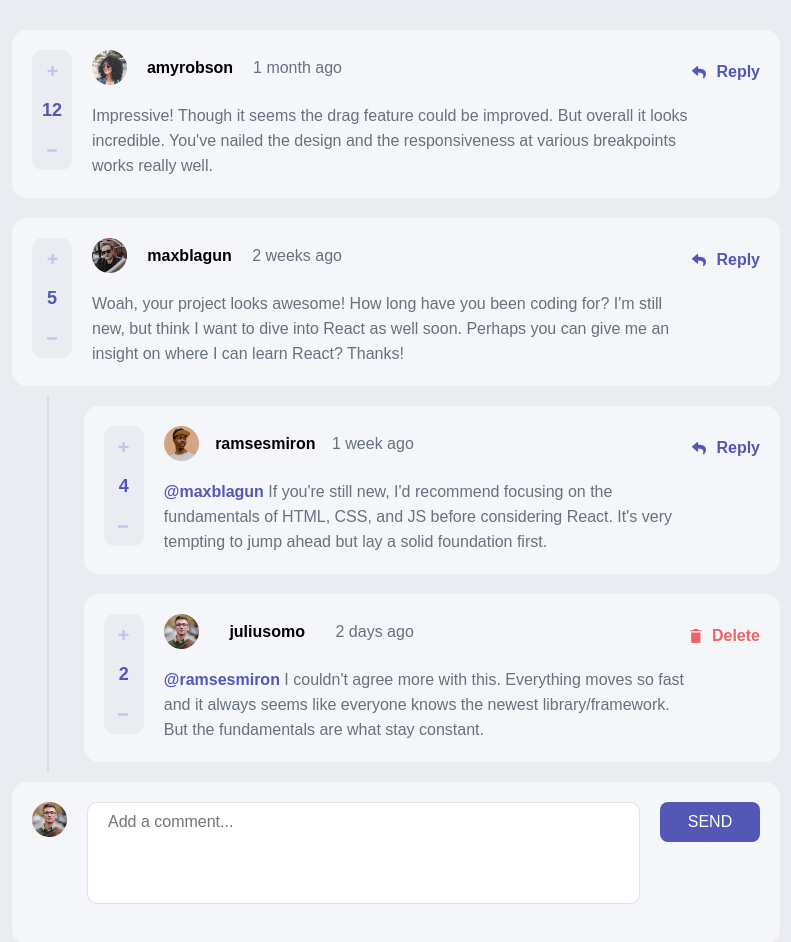
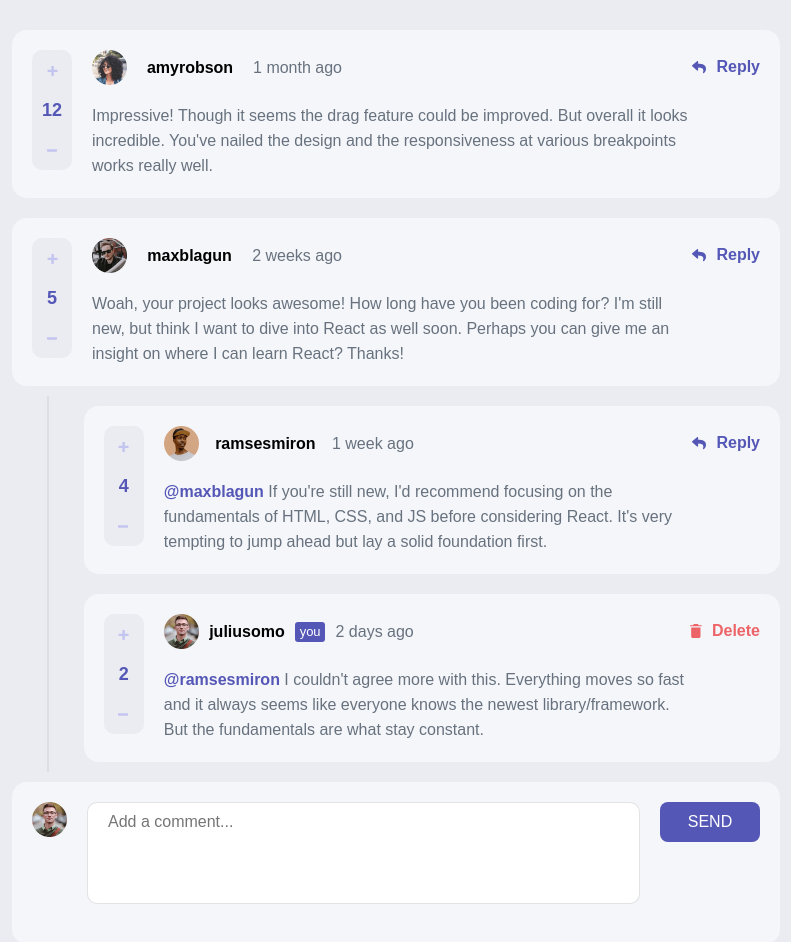
Before and after one commit to Hichahy/interactive-comments, a React (Create React App) app: page / in a window 1280 px wide. Shown: the top 942 px of the page, without its empty margins (244-1035 px from the left). Built offline with nearby package versions, Linux system fonts and the light colour scheme.

Commit message:
feat: label on current user

```diff
--- a/src/components/userComments/UserComments.js
+++ b/src/components/userComments/UserComments.js
@@ -132,7 +132,7 @@ const ButtonReply = styled.button`
   }
 
   @media (min-width: 515px) {
-    margin-top: 13px;
+    margin-top: 8px;
     align-items: center;
     height: max-content;
   }
@@ -151,6 +151,19 @@ const ReplyBox = styled.div`
   display: flex;
   alignitems: center;
   flexdirection: column;
+`;
+
+const CurrentUserPill = styled.label`
+  background: hsl(238, 40%, 52%);
+  color: white;
+  /* padding: 2px 10px; */
+  font-size: 13px;
+  height: 20px;
+  border-radius: 3px;
+  width: 30px;
+  display: flex;
+  align-items: center;
+  justify-content: center;
 `;
 
 const DeleteButton = styled.button`
@@ -175,7 +188,7 @@ const DeleteButton = styled.button`
   }
 
   @media (min-width: 515px) {
-    margin-top: 13px;
+    margin-top: 8px;
     align-items: center;
     height: max-content;
   }
@@ -185,7 +198,7 @@ const UserComments = ({ dataUsers }) => {
   if (!dataUsers) {
     return <p>loading...</p>;
   }
-  console.log(`object`, dataUsers.currentUser.username);
+
   return dataUsers.comments.map((i) => (
     <div style={{ maxWidth: "48rem", width: "100%" }} key={i.id}>
       <CommentDiv>
@@ -194,6 +207,9 @@ const UserComments = ({ dataUsers }) => {
             <HeaderUser>
               <Avatar src={i.user.image.png}></Avatar>
               <UserName>{i.user.username}</UserName>
+              {i.user.username !== dataUsers.currentUser.username ? null : (
+                <CurrentUserPill>you</CurrentUserPill>
+              )}
               <DateComment>{i.createdAt}</DateComment>
             </HeaderUser>
           </HeaderComment>
@@ -242,6 +258,10 @@ const UserComments = ({ dataUsers }) => {
                       <HeaderUser>
                         <Avatar src={r.user.image.png}></Avatar>
                         <UserName>{r.user.username}</UserName>
+                        {r.user.username !==
+                        dataUsers.currentUser.username ? null : (
+                          <CurrentUserPill>you</CurrentUserPill>
+                        )}
                         <DateComment>{r.createdAt}</DateComment>
                       </HeaderUser>
                     </HeaderComment>
```
